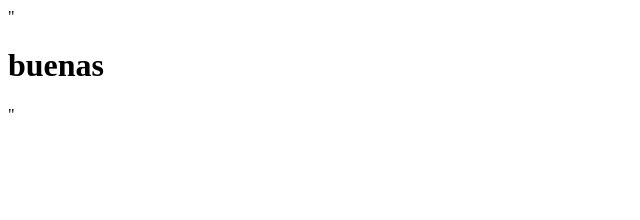
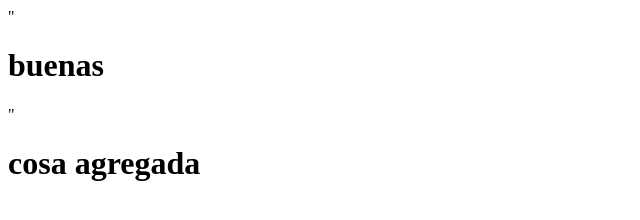
Before and after one commit to ErickSebsam/Segundo-taller-git, a plain HTML site: page index.html in a window 1280 px wide. Shown: the whole page, without its empty margins (0-640 px from the left). Drawn offline with Linux system fonts and the light colour scheme.

Commit message:
edicion directa github

```diff
--- a/index.html
+++ b/index.html
@@ -1 +1,2 @@
 "<h1>buenas</h1>"
+<h1>cosa agregada</h1>
```
